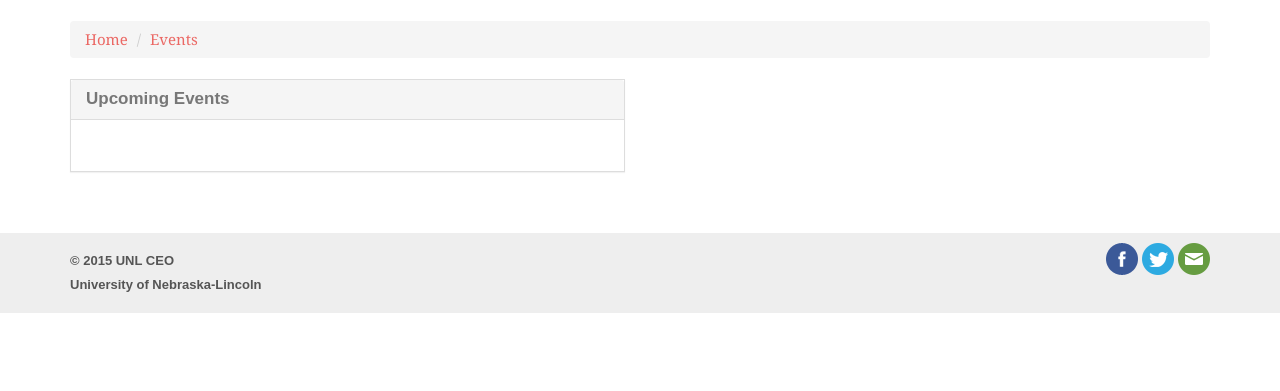
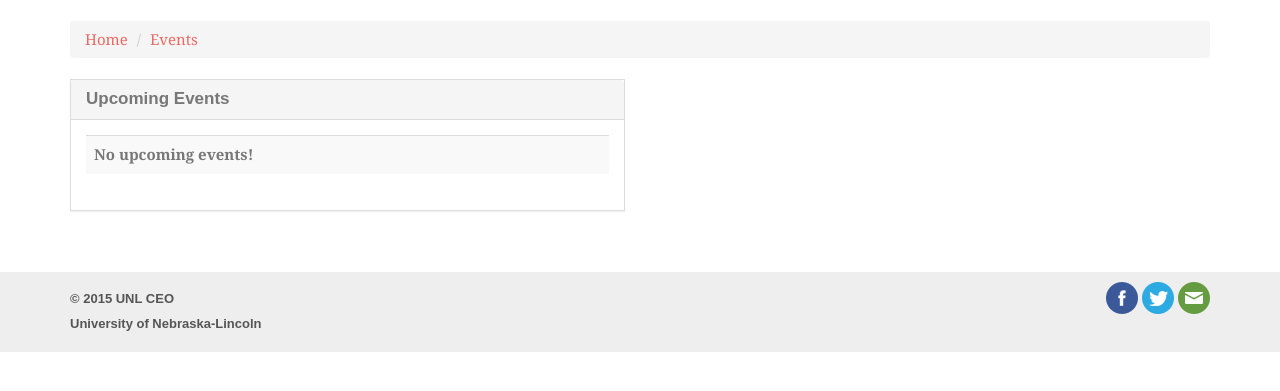
Before and after one commit to Brobin/unl-ceo, a Django app: page /events/ in a window 1280 px wide. Shown: the part 62-453 px from the top of the page. Run offline with Django 3.2, Linux system fonts and the light colour scheme; data that the repository does not hold is empty; parts of the project's set-up code (start-up, migrations or seed data) failed here and were passed over; some libraries are stand-ins or nearby versions; some web fonts are replaced.

Commit message:
display text if there are no events

```diff
--- a/schedule/templates/calendar.html
+++ b/schedule/templates/calendar.html
@@ -17,6 +17,7 @@
             <div class="panel-body">
                 <table class="table table-striped table-hover ">
                     <tbody>
+                    {% if events %}
                         {% for event in events %}
                             <tr>
                                 <th>{{ event.start }}</th>
@@ -25,6 +26,11 @@
                             </tr>
                              {% include "partials/_event_modal.html" %}
                         {% endfor %}
+                    {% else %}
+                        <tr>
+                            <th>No upcoming events!</th>
+                        </tr>
+                    {% endif %}
                     </tbody>
                 </table>
             </div>
```
Lines whose indentation alone changed are shown as unchanged.
